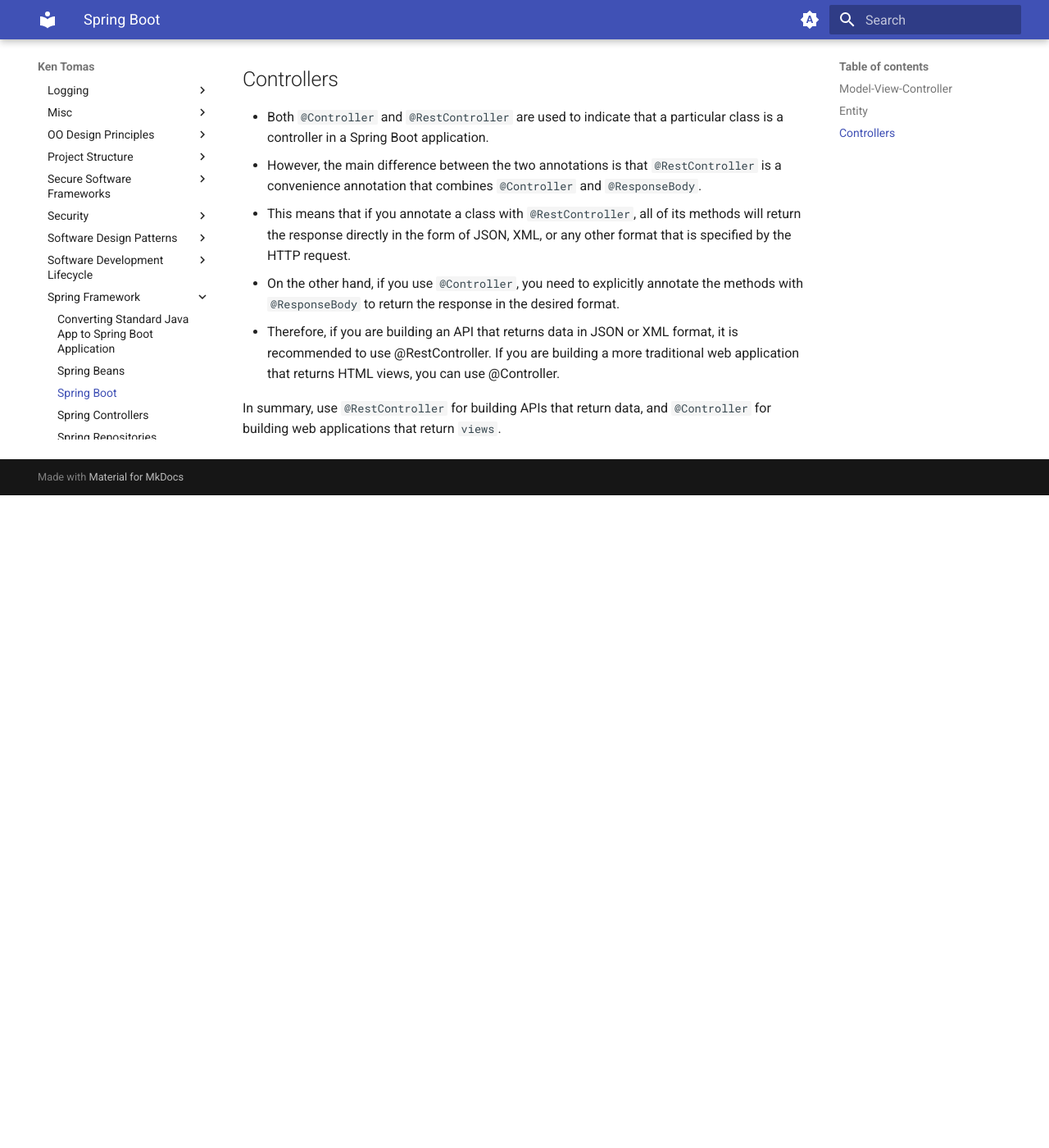
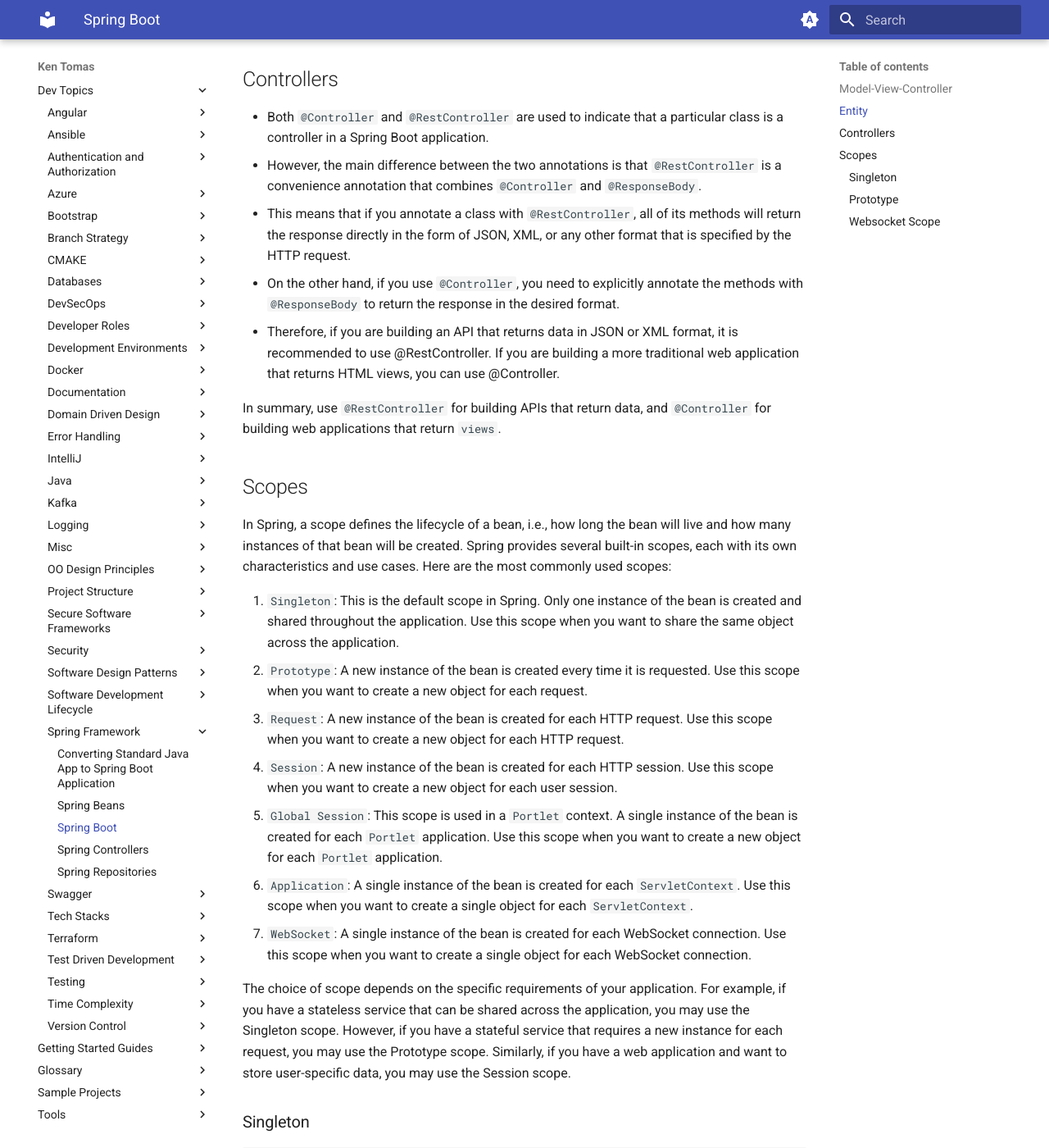
Before and after one commit to kentomas/kentomas.github.io, an MkDocs documentation site: the page built from docs/Dev Topics/Spring Framework/Spring Boot.md, in a window 1280 px wide and 1400 px high, scrolled down 2252 px. Shown: the whole window at 82% size. Built offline with MkDocs 1.6.1 and Material for MkDocs 9.7.7, drawn with Linux system fonts in a browser that asks for light colours; before the commit the page ends 2856 px from its top, so only the background shows below that; some of the changed text lies outside the part shown.

Commit message:
- Added info about Spring Scopes.

````diff
--- a/docs/Dev Topics/Spring Framework/Spring Boot.md
+++ b/docs/Dev Topics/Spring Framework/Spring Boot.md
@@ -67,3 +67,87 @@
 - Therefore, if you are building an API that returns data in JSON or XML format, it is recommended to use @RestController. If you are building a more traditional web application that returns HTML views, you can use @Controller.
 
 In summary, use `@RestController` for building APIs that return data, and `@Controller` for building web applications that return `views`.
+
+## Scopes
+
+In Spring, a scope defines the lifecycle of a bean, i.e., how long the bean will live and how many instances of that bean will be created. Spring provides several built-in scopes, each with its own characteristics and use cases. Here are the most commonly used scopes:
+
+1. `Singleton`: This is the default scope in Spring. Only one instance of the bean is created and shared throughout the application. Use this scope when you want to share the same object across the application.
+2. `Prototype`: A new instance of the bean is created every time it is requested. Use this scope when you want to create a new object for each request.
+3. `Request`: A new instance of the bean is created for each HTTP request. Use this scope when you want to create a new object for each HTTP request.
+4. `Session`: A new instance of the bean is created for each HTTP session. Use this scope when you want to create a new object for each user session.
+5. `Global Session`: This scope is used in a `Portlet` context. A single instance of the bean is created for each `Portlet` application. Use this scope when you want to create a new object for each `Portlet` application.
+6. `Application`: A single instance of the bean is created for each `ServletContext`. Use this scope when you want to create a single object for each `ServletContext`.
+7. `WebSocket`: A single instance of the bean is created for each WebSocket connection. Use this scope when you want to create a single object for each WebSocket connection.
+
+The choice of scope depends on the specific requirements of your application. For example, if you have a stateless service that can be shared across the application, you may use the Singleton scope. However, if you have a stateful service that requires a new instance for each request, you may use the Prototype scope. Similarly, if you have a web application and want to store user-specific data, you may use the Session scope.
+
+### Singleton
+
+```java
+import org.springframework.stereotype.Component;
+
+@Component // singleton scope is the default
+public class SingletonBean {
+  public SingletonBean() {
+    System.out.println("Creating a new instance of SingletonBean");
+  }
+}
+```
+
+In this example, SingletonBean is annotated with @Component, which means that it has the singleton scope by default. When Spring starts up, it will create a single instance of SingletonBean and reuse that instance throughout the lifetime of the application.
+
+### Prototype
+
+```java
+import org.springframework.context.annotation.Scope;
+import org.springframework.stereotype.Component;
+
+@Component
+@Scope("prototype")
+public class PrototypeBean {
+  public PrototypeBean() {
+    System.out.println("Creating a new instance of PrototypeBean");
+  }
+}
+```
+
+In this example, `PrototypeBean` is annotated with `@Scope("prototype")`, which means that a new instance of `PrototypeBean` will be created each time it is requested.
+
+### Websocket Scope
+
+```java
+import org.springframework.context.annotation.Scope;
+import org.springframework.stereotype.Component;
+import org.springframework.web.socket.config.annotation.EnableWebSocket;
+import org.springframework.web.socket.config.annotation.WebSocketConfigurer;
+import org.springframework.web.socket.config.annotation.WebSocketHandlerRegistry;
+import org.springframework.web.socket.handler.TextWebSocketHandler;
+import org.springframework.web.socket.server.standard.ServletServerContainerFactoryBean;
+
+@Component
+@Scope("websocket")
+@EnableWebSocket
+public class WebSocketBean extends TextWebSocketHandler implements WebSocketConfigurer {
+  public WebSocketBean() {
+    System.out.println("Creating a new instance of WebSocketBean");
+  }
+
+  @Override
+  public void registerWebSocketHandlers(WebSocketHandlerRegistry registry) {
+    registry.addHandler(this, "/my-websocket-endpoint").setAllowedOrigins("*");
+  }
+
+  @Override
+  public void configureWebSocketTransport(ServletServerContainerFactoryBean container) {
+    container.setMaxSessionIdleTimeout(30 * 1000); // 30 seconds
+    container.setMaxTextMessageBufferSize(1024 * 1024); // 1 MB
+  }
+}
+```
+
+In this example, the `@Scope("websocket")` annotation is used to indicate that instances of this bean should have `WebSocket` scope. This means that a new instance of the `WebSocketBean` class will be created for each `WebSocket` session that connects to the server.
+
+The `WebSocketBean` class also implements the `WebSocketConfigurer` interface, which allows it to register a `WebSocket` endpoint with the server. In this case, the `registerWebSocketHandlers()` method is used to register a `WebSocket` endpoint at `/my-websocket-endpoint` with the `TextWebSocketHandler` instance `(this)` as the handler for incoming WebSocket messages.
+
+Finally, the `configureWebSocketTransport()` method is used to configure the `WebSocket` session `timeout` and message `buffer size` for the server. In this case, the `session timeout` is set to `30 seconds` and the message buffer size is set to `1 MB`. These settings will be applied to all WebSocket sessions that connect to the server.
````
